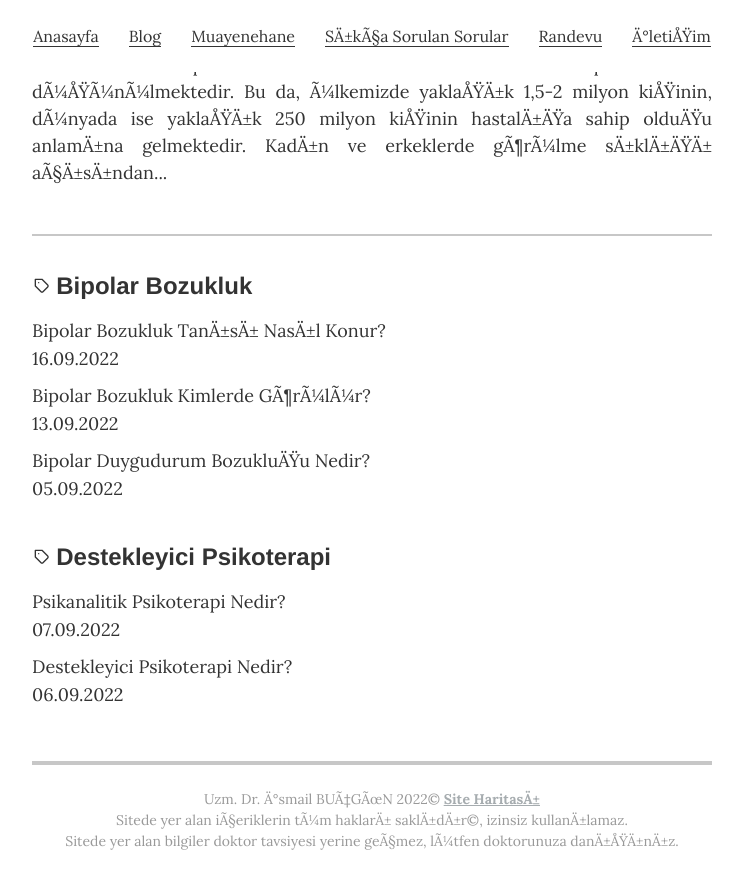
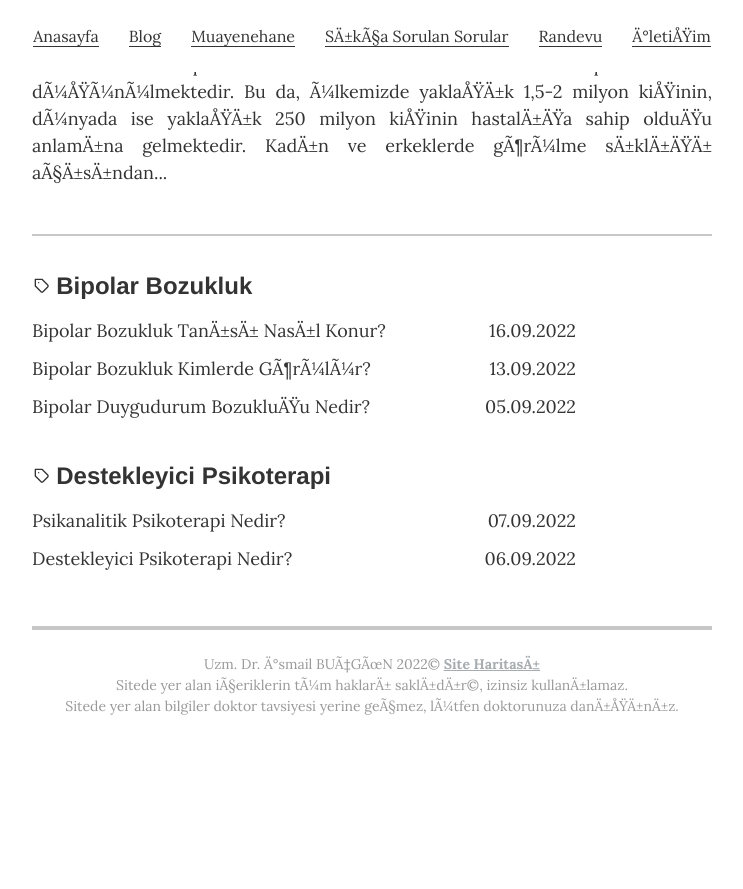
Before and after one commit to ibucgun/ibucgun.github.io, a Jekyll site: the page built from blog.html, in a window 1280 px wide and 900 px high, scrolled down 1064 px. Shown: the top 889 px of the window, without its empty margins (268-1011 px from the left). Built offline with Jekyll 4.4.1, drawn with Linux system fonts in a browser that asks for light colours; after the commit the page ends 1829 px from its top, so only the background shows below that.

Commit message:
Update blog.html

```diff
--- a/blog.html
+++ b/blog.html
@@ -59,16 +59,16 @@
     </svg>
     <h2 class="tags-item-label">{{ tag[0] }}</h2>
     {% for post in tag[1] %}
-    <a class="tags-post" style="text-decoration:none; max-width: 100%" href="{{ post.url | prepend: site.baseurl }}">
+    <a class="tags-post" style="text-decoration:none; max-width: 80%;" href="{{ post.url | prepend: site.baseurl }}">
       <div style=" font-size: 1.125rem">
         <span class="tags-post-title">{{ post.title }}</span>
         <div class="tags-post-line"></div>
-	 <span class="tags-post-meta" style=" font-size: 1.125rem;">
+      </div>
+	  <span class="tags-post-meta" style=" font-size: 1.125rem; max-width: 20%;">
         <time datetime="{{ post.date }}">
           {{ post.date | date: "%d.%m.%Y" }}
         </time>
       </span>
-      </div>
     </a>
     {% endfor %}
   </div>
```
